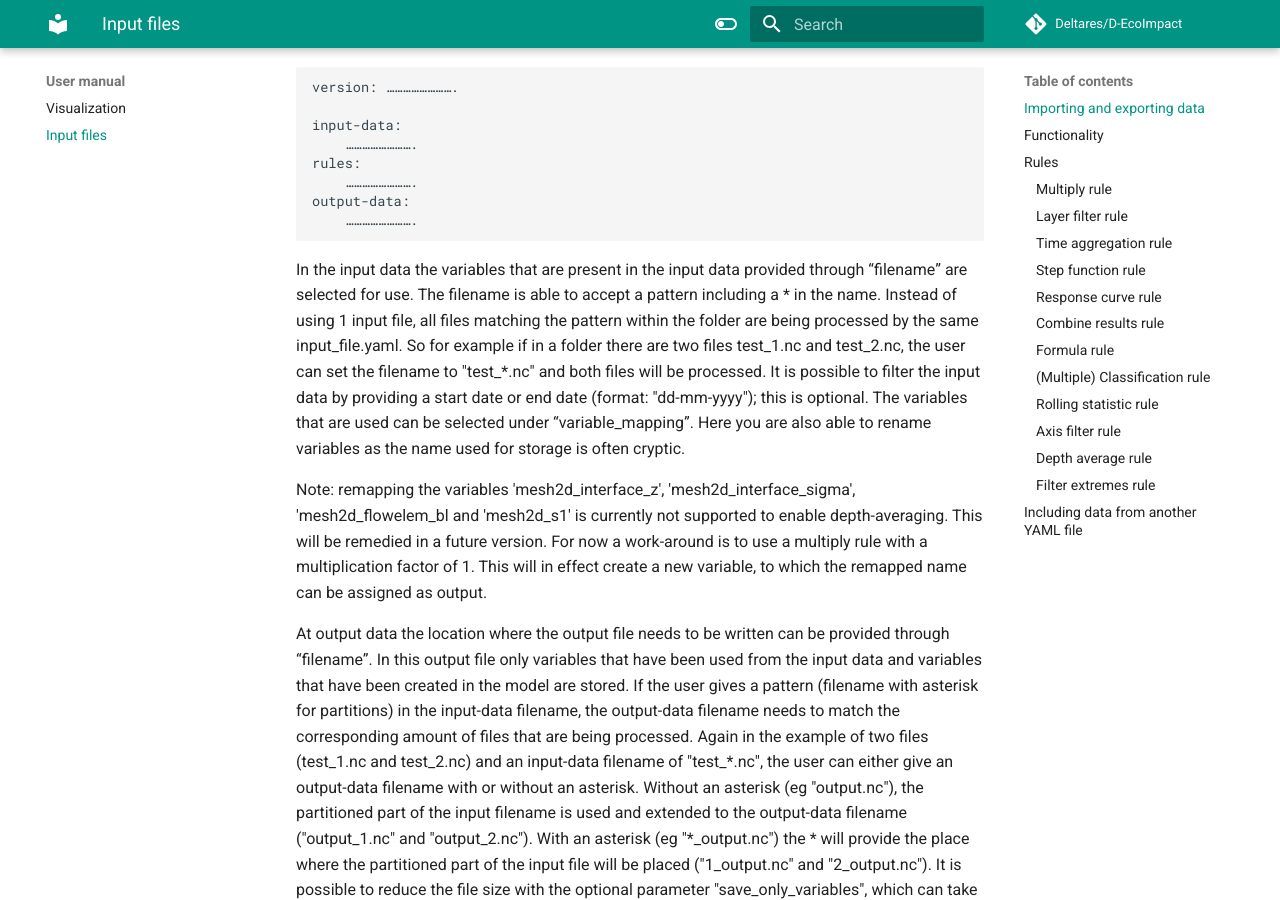
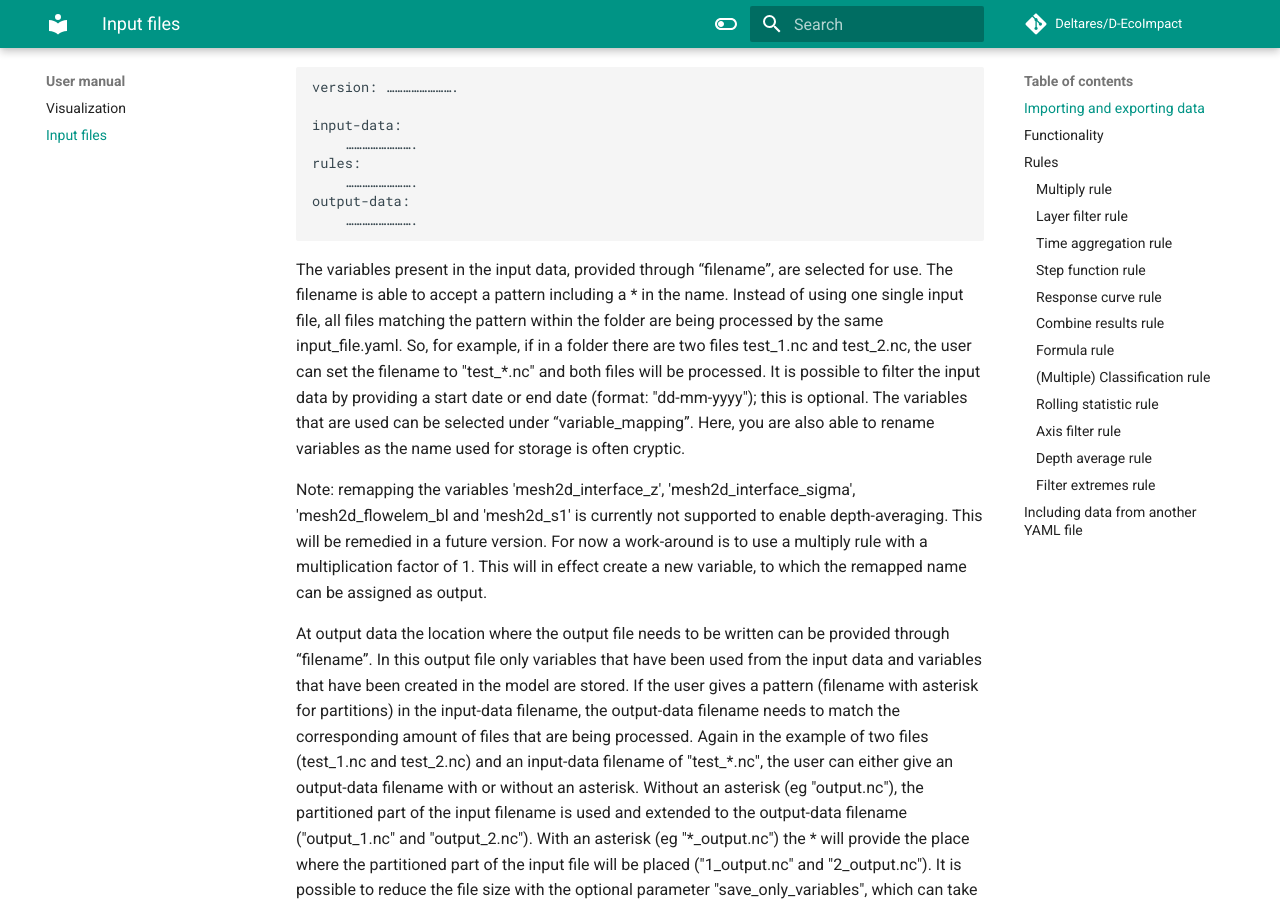
Before and after one commit to Deltares/D-EcoImpact, an MkDocs documentation site: the page built from docs/manual/input.md, in a window 1280 px wide and 900 px high, scrolled down 472 px. Built offline with MkDocs 1.6.1 and Material for MkDocs 9.7.7, drawn with Linux system fonts in a browser that asks for light colours; comment, search, counter and statistics services are not loaded; the version menu is left out.

Commit message:
small (linguistic) changes

````diff
--- a/docs/manual/input.md
+++ b/docs/manual/input.md
@@ -17,7 +17,7 @@ output-data:
 	…………………….
 ```
 
-In the input data the variables that are present in the input data provided through “filename” are selected for use. The filename is able to accept a pattern including a * in the name. Instead of using 1 input file, all files matching the pattern within the folder are being processed by the same input_file.yaml. So for example if in a folder there are two files test_1.nc and test_2.nc, the user can set the filename to "test_\*.nc" and both files will be processed. It is possible to filter the input data by providing a start date or end date (format: "dd-mm-yyyy"); this is optional. The variables that are used can be selected under “variable_mapping”. Here you are also able to rename variables as the name used for storage is often cryptic.
+The variables present in the input data, provided through “filename”, are selected for use. The filename is able to accept a pattern including a * in the name. Instead of using one single input file, all files matching the pattern within the folder are being processed by the same input_file.yaml. So, for example, if in a folder there are two files test_1.nc and test_2.nc, the user can set the filename to "test_\*.nc" and both files will be processed. It is possible to filter the input data by providing a start date or end date (format: "dd-mm-yyyy"); this is optional. The variables that are used can be selected under “variable_mapping”. Here, you are also able to rename variables as the name used for storage is often cryptic.
 
 Note: remapping the variables 'mesh2d_interface_z', 'mesh2d_interface_sigma', 'mesh2d_flowelem_bl and 'mesh2d_s1' is currently not supported to enable depth-averaging. This will be remedied in a future version. For now a work-around is to use a multiply rule with a multiplication factor of 1. This will in effect create a new variable, to which the remapped name can be assigned as output.
 
````
Also changed, not shown: 1 other file.
